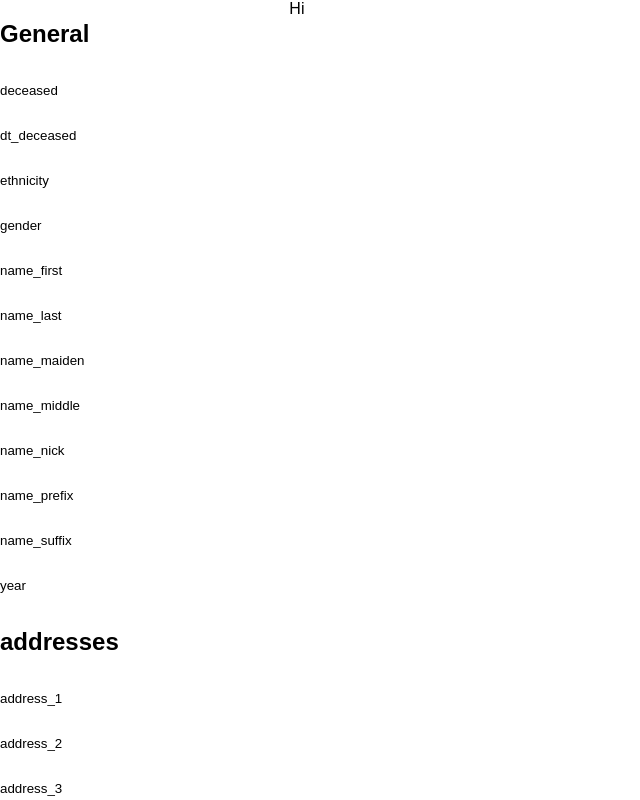
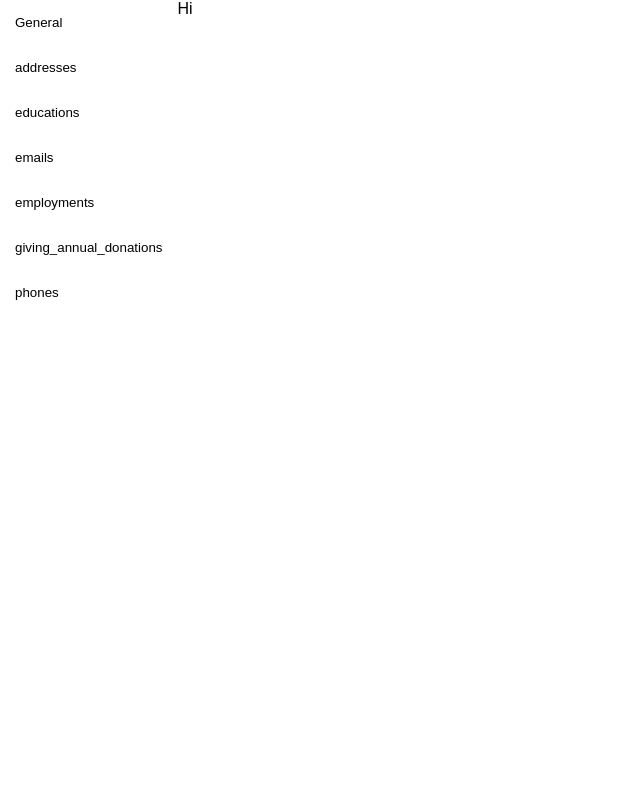
Before and after one commit to ExplosiveHippo/codingChallenge, a React (Create React App) app: page / in a window 1280 px wide. Shown: the top 800 px of the page, without its empty margins (0-640 px from the left). Built offline with nearby package versions, Linux system fonts and the light colour scheme; the HTML template or start-up script is replaced by a standard one.

Commit message:
Redux is in place

```diff
--- a/package.json
+++ b/package.json
@@ -5,7 +5,9 @@
   "dependencies": {
     "react": "^15.6.1",
     "react-dom": "^15.6.1",
-    "react-scripts": "1.0.13"
+    "react-redux": "^5.0.6",
+    "react-scripts": "1.0.13",
+    "redux": "^3.7.2"
   },
   "scripts": {
     "start": "react-scripts start",
--- /dev/null
+++ b/public/index.html
@@ -0,0 +1,9 @@
+<!doctype html>
+<html lang="en">
+  <head>
+    <title>EvenTrue Coding Challenge</title>
+  </head>
+  <body>
+    <div id="root"></div>
+  </body>
+</html>
--- a/src/actions/index.js
+++ b/src/actions/index.js
@@ -0,0 +1,10 @@
+import Data from '../schema.json';
+console.log(Data);
+export const FETCH_MENU = 'FETCH_MENU';
+
+export function fetchMenu() {
+	return {
+		type: FETCH_MENU,
+		payload: Data
+	}
+}
--- a/src/components/side_nav.js
+++ b/src/components/side_nav.js
@@ -1,14 +1,14 @@
 import React, { Component } from 'react';
+import { connect } from 'react-redux';
+import { bindActionCreators } from 'redux';
+import { fetchMenu } from '../actions/index';
 import Data from '../schema.json';
 
 class SideNav extends Component {
 
 	constructor(props) {
 		super(props);
-
-		//TO DO: load data via redux
-		this.state = {
-		}
+		console.log(this.state);
 	}
 
 	renderGeneral() {
@@ -31,7 +31,7 @@ class SideNav extends Component {
 		 return sections.map(menuNode => {
 			return(
 				<div key={menuNode.id}>
-					<h2 id={menuNode.id}>{menuNode.name}</h2>
+					<button id={menuNode.id}>{menuNode.name}</button>
 					<div className="subNav">
 						{this.renderSubNav(menuNode.containing_object.properties)}
 					</div>
@@ -50,12 +50,18 @@ class SideNav extends Component {
 	render() {
 		return (
 			<div className="sidemenu">
-				<h2>General</h2>
-				{this.renderGeneral()}
+				<button>General</button>
+				<div className="subNav">
+					{this.renderGeneral()}
+				</div>
 				{this.renderSections()}
 			</div>
 		)
 	}
 }
 
-export default SideNav;
+function mapDispatchToProps(dispatch) {
+	return bindActionCreators({fetchMenu}, dispatch);
+}
+
+export default connect(null, mapDispatchToProps)(SideNav);
--- a/src/index.css
+++ b/src/index.css
@@ -7,9 +7,12 @@ body {
 button {
 	display: block;
 	padding: 15px 0;
+	margin: 0 15px;
 	background-color: #FFFFFF;
 	border: none;
 	cursor: pointer;
+	min-width: 100px;
+	text-align: left;
 }
 
 .App {
@@ -17,5 +20,5 @@ button {
 }
 
 .subNav{
-	/*display: none;*/
+	display: none;
 }
--- a/src/index.js
+++ b/src/index.js
@@ -1,6 +1,15 @@
 import React from 'react';
 import ReactDOM from 'react-dom';
+import App from './containers/App';
 import './index.css';
-import App from './containers/App';
 
-ReactDOM.render(<App />, document.getElementById('root'));
+import { Provider } from 'react-redux';
+import Store from './store';
+
+const storeInstance = Store();
+
+ReactDOM.render(
+	<Provider store={storeInstance}>
+		<App />
+	</Provider>, document.getElementById('root')
+);
--- a/src/reducers/index.js
+++ b/src/reducers/index.js
@@ -1,7 +1,8 @@
 import { combineReducers } from 'redux';
+import MenuReducer from './reducer_menu';
 
 const rootReducer = combineReducers({
-  state: (state = {}) => state
+  menu: MenuReducer
 });
 
 export default rootReducer;
--- /dev/null
+++ b/src/reducers/reducer_menu.js
@@ -0,0 +1,10 @@
+import { FETCH_MENU } from '../actions/index';
+
+export default function(state = [], action) {
+	switch(action.type) {
+		case FETCH_MENU:
+			return [ action.payload.data, ...state ];
+		default: return state;
+	}
+
+}
--- /dev/null
+++ b/src/store.js
@@ -0,0 +1,5 @@
+import { createStore } from 'redux';
+import RootReducer from './reducers';
+export default(initialState => {
+	return createStore(RootReducer, initialState);
+})
```
